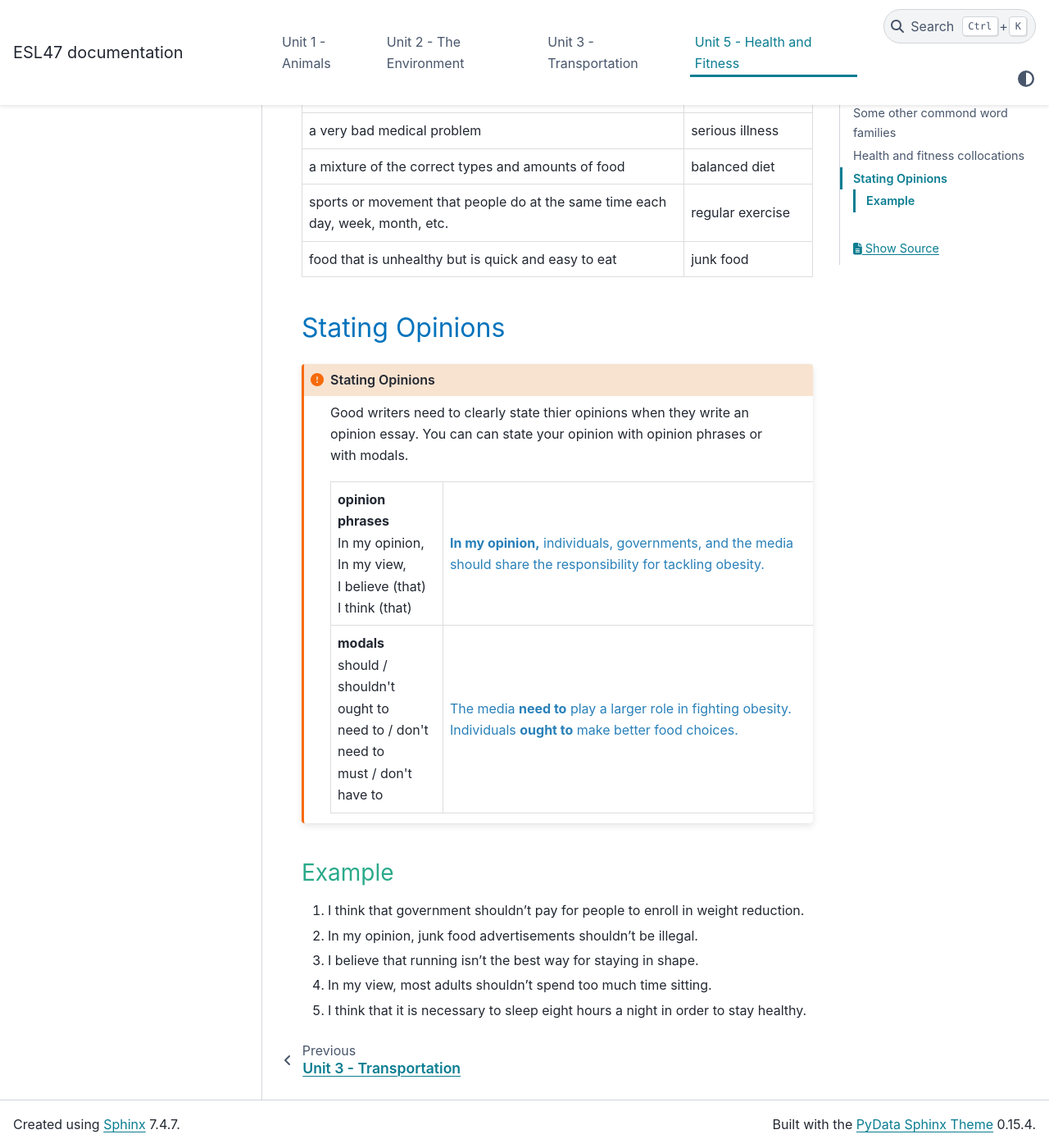
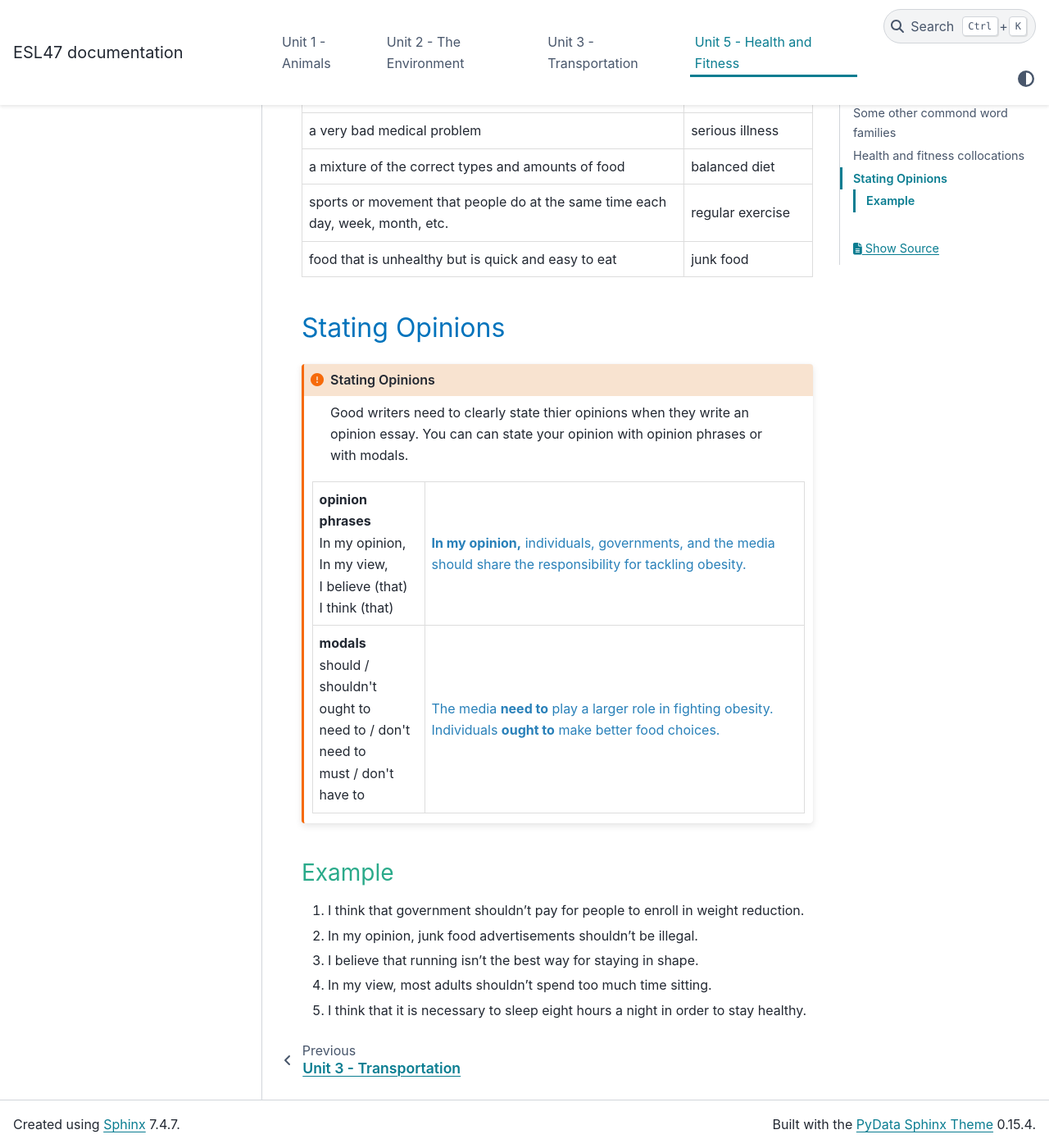
Before and after one commit to vpa24/ESL-47---Intermediate-Low-Integrated-Reading-Writing, a Sphinx documentation site: the page built from docs/source/unit5.md, in a window 1280 px wide and 1400 px high, scrolled down 4394 px. Shown: the whole window at 82% size. Built offline with Sphinx 7.4.7 and the PyData theme 0.15.4, drawn with Linux system fonts in a browser that asks for light colours.

Commit message:
add custom style for .admonition

```diff
--- a/docs/source/_static/css/custom.css
+++ b/docs/source/_static/css/custom.css
@@ -98,6 +98,14 @@ h1 {
   font-weight: 500;
 }
 
-.toctree-wrapper>ul {
-    padding-left: 2rem !important;
+.toctree-wrapper > ul {
+  padding-left: 2rem !important;
 }
+
+.admonition p.admonition-title ~ *,
+div.admonition p.admonition-title ~ * {
+  margin-left: 0 !important;
+  margin-right: 0 !important;
+  padding-left: 1.4rem;
+  padding-right: 1.4rem;
+}
```
